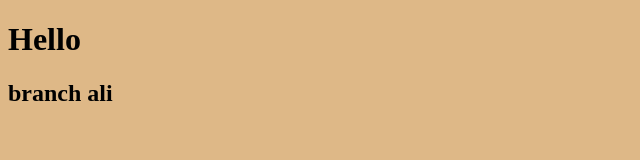
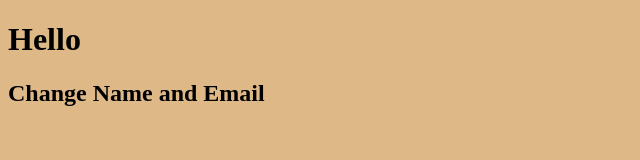
Before and after one commit to AliAbdElkader7/my-git, a plain HTML site: page index.html in a window 1280 px wide. Shown: the whole page, without its empty margins (0-640 px from the left). Drawn offline with Linux system fonts and the light colour scheme.

Commit message:
change h2 element

```diff
--- a/index.html
+++ b/index.html
@@ -10,6 +10,7 @@
 </head>
 <body>
     <h1>Hello</h1>
-    <h2>branch ali</h2>
+    <h2>Change Name and Email</h2>
+
 </body>
 </html>
```
